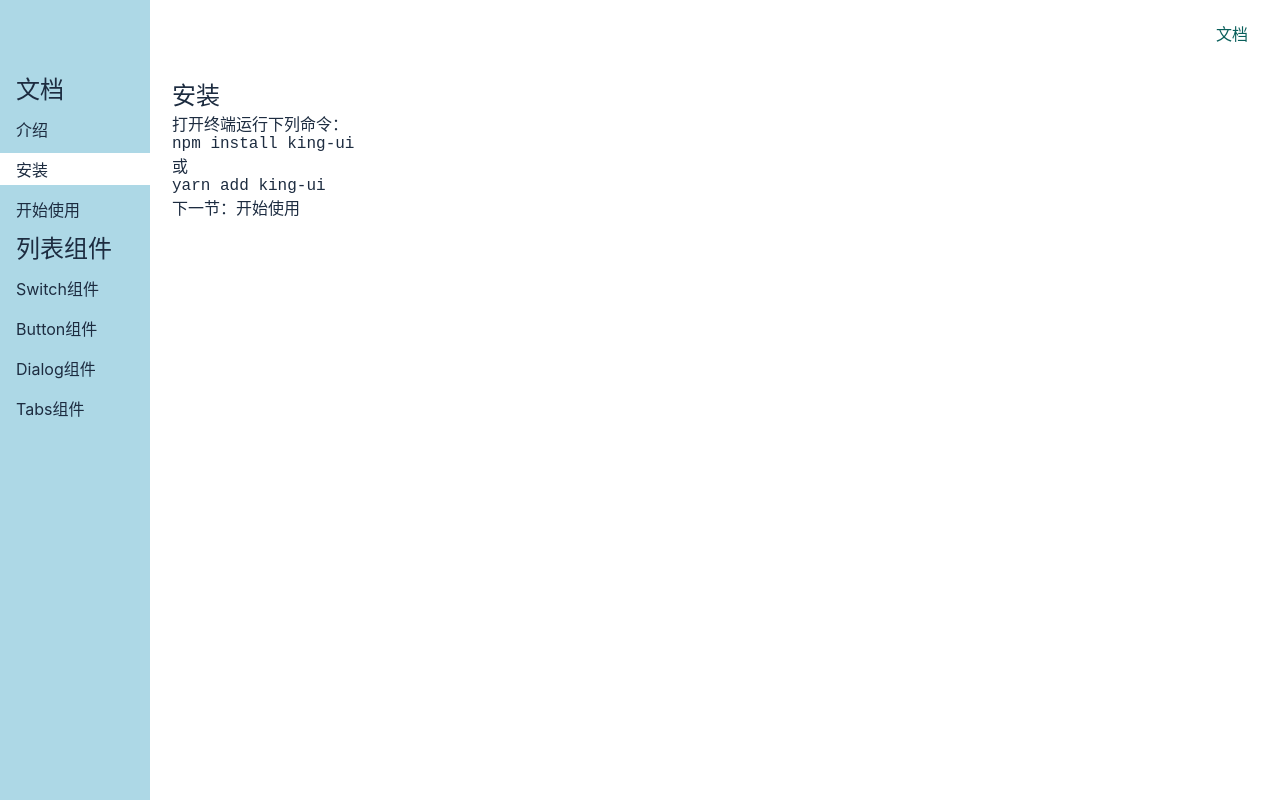
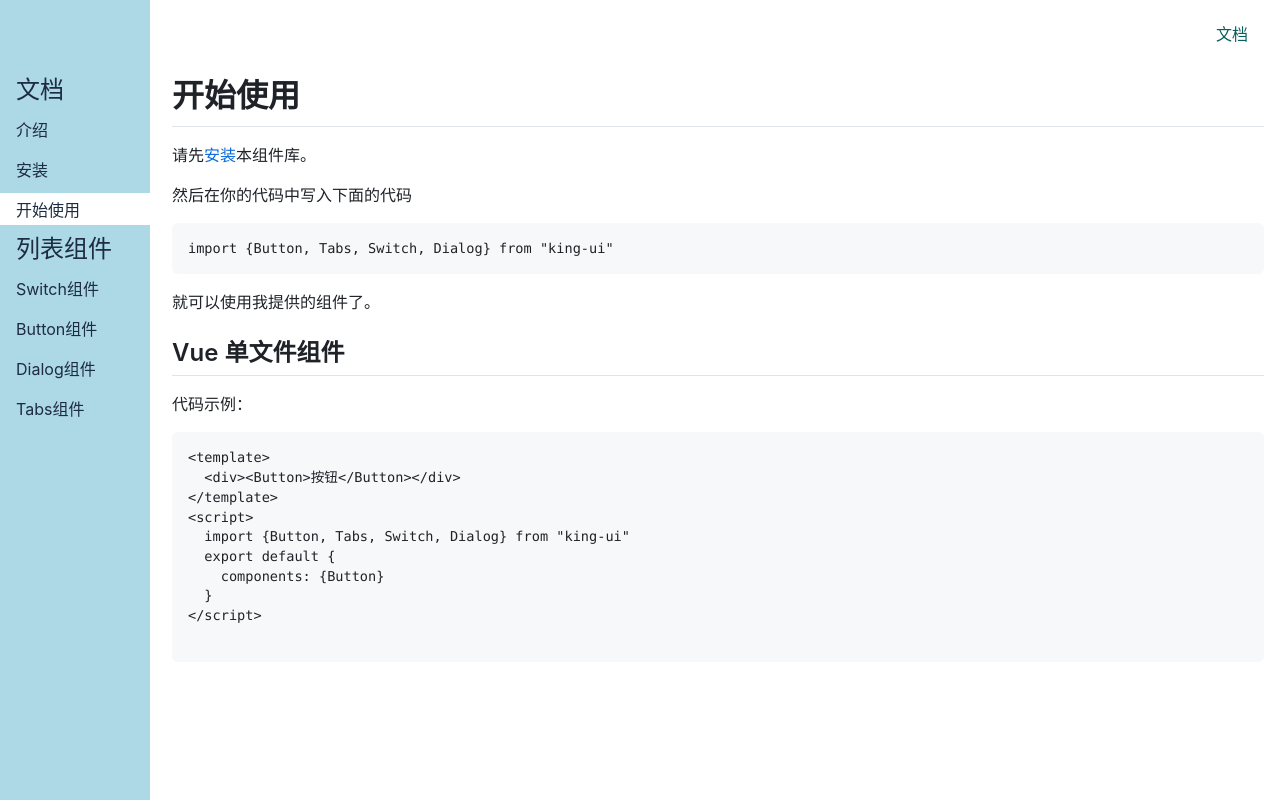
Before and after one commit to atlfsj/vue3-gulu-aurora-ui-source, a Vue app: page /#/doc/get-started in a window 1280 px wide. Before the commit this address led to /#/doc/install. Built offline with nearby package versions, Linux system fonts and the light colour scheme.

Commit message:
github-markdown-css样式

```diff
--- a/package.json
+++ b/package.json
@@ -6,6 +6,7 @@
     "build": "vite build"
   },
   "dependencies": {
+    "github-markdown-css": "^5.5.0",
     "vue": "^3.0.4",
     "vue-router": "4.0.0-beta.3"
   },
--- a/src/main.ts
+++ b/src/main.ts
@@ -3,6 +3,7 @@
 import './lib/gulu.scss'
 import './index.scss'
 import { router } from './router'
+import 'github-markdown-css'
 
 const app = createApp(App)
 app.use(router)
--- a/src/views/GetStarted.vue
+++ b/src/views/GetStarted.vue
@@ -1,5 +1,5 @@
 <template>
-    <article>
+    <article class="markdown-body">
       <h1>
         开始使用
       </h1>
--- a/src/views/Install.vue
+++ b/src/views/Install.vue
@@ -1,5 +1,5 @@
 <template>
-<article>
+<article class="markdown-body">
   <h1>安装</h1>
   <p>打开终端运行下列命令：</p>
   <pre><code>npm install king-ui</code></pre>
--- a/src/views/Intro.vue
+++ b/src/views/Intro.vue
@@ -1,5 +1,5 @@
 <template>
-<article>
+<article class="markdown-body">
   <h1>介绍</h1>
   <p>King UI 是一款基于 Vue 3 和 TypeScript 的 UI 组件库。</p>
   <p>这款组件库其实是我为了总结自己这几年的技术经验而写的，全程亲手编写，尽量不采用第三方库，包括你现在看到的这个官网也几乎都是我自己写的。</p>
```
Also changed, not shown: 2 other files (tests, documents, lock files or other folders).
